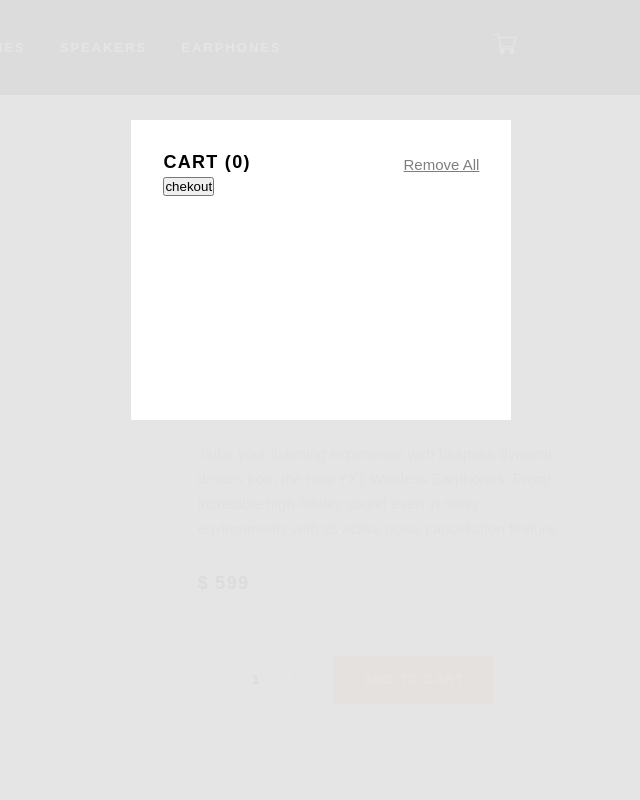
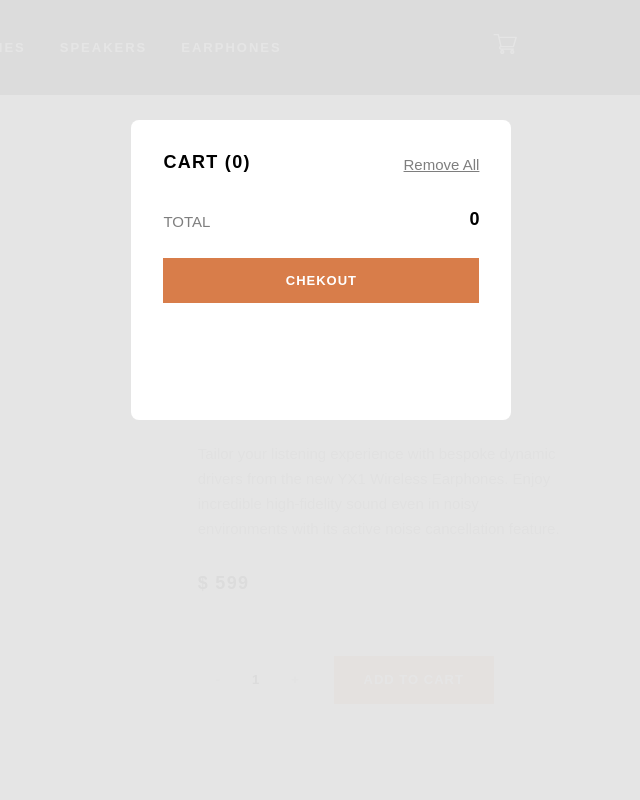
Before and after one commit to beqston/E-commerce-Project-DI, a React (Vite) app: page /products/headphones/1 in a window 1280 px wide. Both pictures are taken after a click on the picture 1056 px from the left and 28 px from the top of the page. Shown: the top 800 px of the page, without its empty margins (551-1191 px from the left). Built offline with nearby package versions, Linux system fonts and the light colour scheme; data requests are answered from the project's data file.

Commit message:
finish header modal chekout

```diff
--- a/src/Components/Header/Header.tsx
+++ b/src/Components/Header/Header.tsx
@@ -13,7 +13,7 @@ import CountInput from "../CountInput/CountInput";
 
 const Header = () => {
 
-  const {cart, updateCart} = useContext(CartContext) as CartContextType;
+  const {cart, updateCart, clearCart} = useContext(CartContext) as CartContextType;
   const navigate = useNavigate();
 
   const [menuList, setMenutList] = useState("none");
@@ -33,7 +33,7 @@ const Header = () => {
   return (
     <>
 
-<div className={classname["burg-menu-container"]}>
+        <div className={classname["burg-menu-container"]}>
           <div onClick={handlBurgIcon} className={classname[`burg-menu-icon`]}>
             <img src={burgicon} alt="burg-icon" />
           </div>
@@ -107,10 +107,9 @@ const Header = () => {
             onAfterClose={()=> document.body.style.overflow = "auto"}
           >
 
-
            <div className="head-info">
             <p className="cart">CART ({cart.length})</p>
-            <p className="remove">Remove All</p>
+            <p onClick={clearCart} className="remove">Remove All</p>
            </div>
 
               {
@@ -125,7 +124,11 @@ const Header = () => {
                           src={`http://localhost:5173/${item.product?.categoryImage.desktop}`}
                           alt="photo"
                         />
-                       <h4>{item.product.name}</h4>
+                        <div className="price-cnt">
+                          <h4>{item.product.name}</h4>
+                          <p className="price">${item.product.price}</p>
+                        </div>
+
                       </div>
 
                       <div className="item-rigth-cnt">
@@ -141,7 +144,22 @@ const Header = () => {
 
               }
 
-              <div>
+              <div className="head-total-cnt">
+                <p className="head-total">
+                  TOTAL
+                </p>
+
+                <p className="head-count">
+                  {cart.reduce(
+                    (sum, item) => sum + item.product.price * item.amount,
+                    0)
+                  }
+                </p>
+
+
+              </div>
+
+              <div className="head-chekout-cnt">
                 <button onClick={()=> {
                   setIsOpen(false);
                   navigate("/chekout")
--- a/src/Components/Header/style.scss
+++ b/src/Components/Header/style.scss
@@ -15,6 +15,9 @@
     right: 17%;
     outline: none;
     padding: 2rem;
+    border-radius: 8px;
+    max-height: 480px;
+    overflow-y: auto;
 
     .head-info{
         width: 100%;
@@ -55,12 +58,15 @@
             column-gap: 1rem;
 
             img{
-               width: 38px;
-               height: 40px;
+               width: 48px;
+               height: 48px;
             }
 
+            .price-cnt{
+                display: flex;
+                flex-direction: column;
                 h4{
-                width: 90px;
+                    width: 98px;
                     color: #000;
                     font-size: 15px;
                     font-weight: 700;
@@ -68,6 +74,56 @@
                     overflow: hidden;
                     text-wrap: nowrap;
                 }
+
+                .price{
+                    opacity: 0.5;
+                    color: var(---color-black100);
+                    font-size: 14px;
+                    font-weight: 700;
+                    line-height: 25px;
                 }
             }
         }
+    }
+
+    .head-total-cnt{
+        width: 100%;
+        display: flex;
+        justify-content: space-between;
+        padding-top: 2rem;
+        padding-bottom: 1.5rem;
+
+        .head-total{
+            opacity: 0.5;
+            color: var(---color-black100);
+            font-size: 15px;
+            line-height: 25px;
+            text-transform: uppercase;
+        }
+
+        .head-count{
+            color: var(---color-black100);
+            text-align: center;
+            font-size: 18px;
+            font-weight: 700;
+            text-transform: uppercase;
+        }
+    }
+
+    .head-chekout-cnt{
+        width: 100%;
+        button{
+            width: 100%;
+            color: #FFF;
+            text-align: center;
+            font-size: 13px;
+            font-weight: 700;
+            letter-spacing: 1px;
+            text-transform: uppercase;
+            background-color: #D87D4A;
+            padding: 15px 0;
+            cursor: pointer;
+            border-style: none;
+        }
+    }
+}
```
Lines whose indentation alone changed are shown as unchanged.
